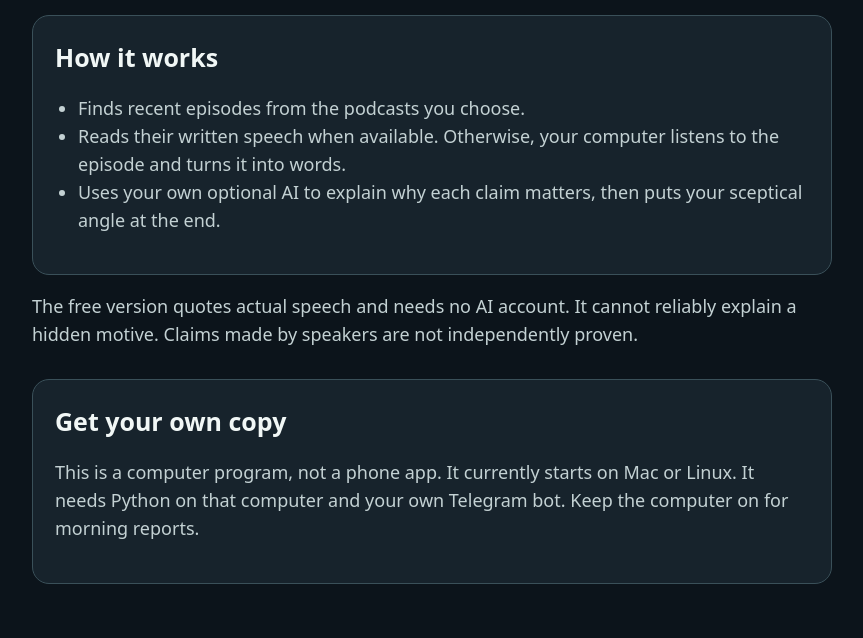
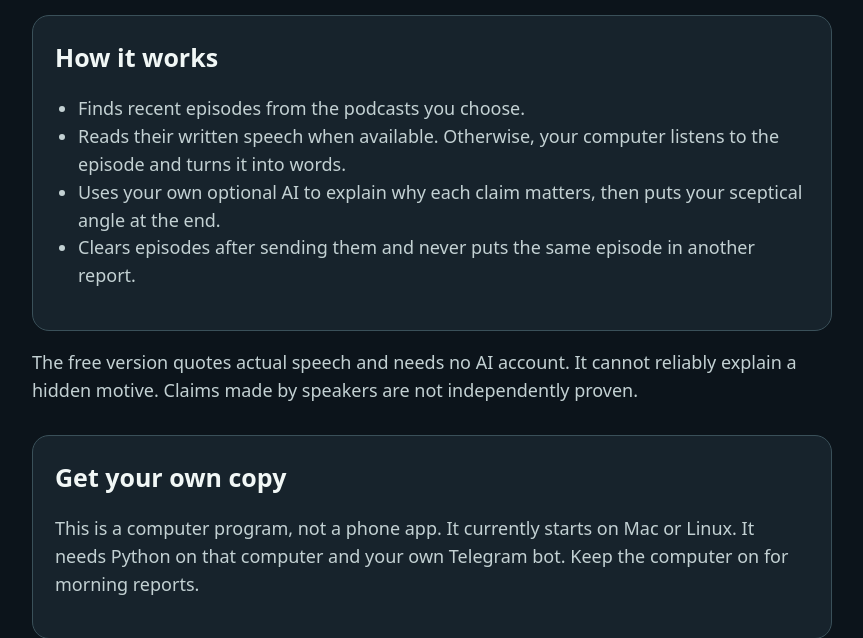
Before and after one commit to eochu-ollathair/leave-podcasts, a Flask app: page /about in a window 1280 px wide. Shown: the part 798-1436 px from the top of the page, without its empty margins (208-1071 px from the left). Before the commit the page ends 1382 px from the top, so only its background shows below. Run offline with Flask 3, Linux system fonts and the light colour scheme; parts of the project's set-up code (start-up, migrations or seed data) failed here and were passed over.

Commit message:
Explain that sent items never repeat

```diff
--- a/templates/public.html
+++ b/templates/public.html
@@ -17,6 +17,7 @@
     <li>Finds recent episodes from the podcasts you choose.</li>
     <li>Reads their written speech when available. Otherwise, your computer listens to the episode and turns it into words.</li>
     <li>Uses your own optional AI to explain why each claim matters, then puts your sceptical angle at the end.</li>
+    <li>Clears episodes after sending them and never puts the same episode in another report.</li>
   </ul></div>
   <p>The free version quotes actual speech and needs no AI account. It cannot reliably explain a hidden motive. Claims made by speakers are not independently proven.</p>
   <div class="card"><h2>Get your own copy</h2>
```
